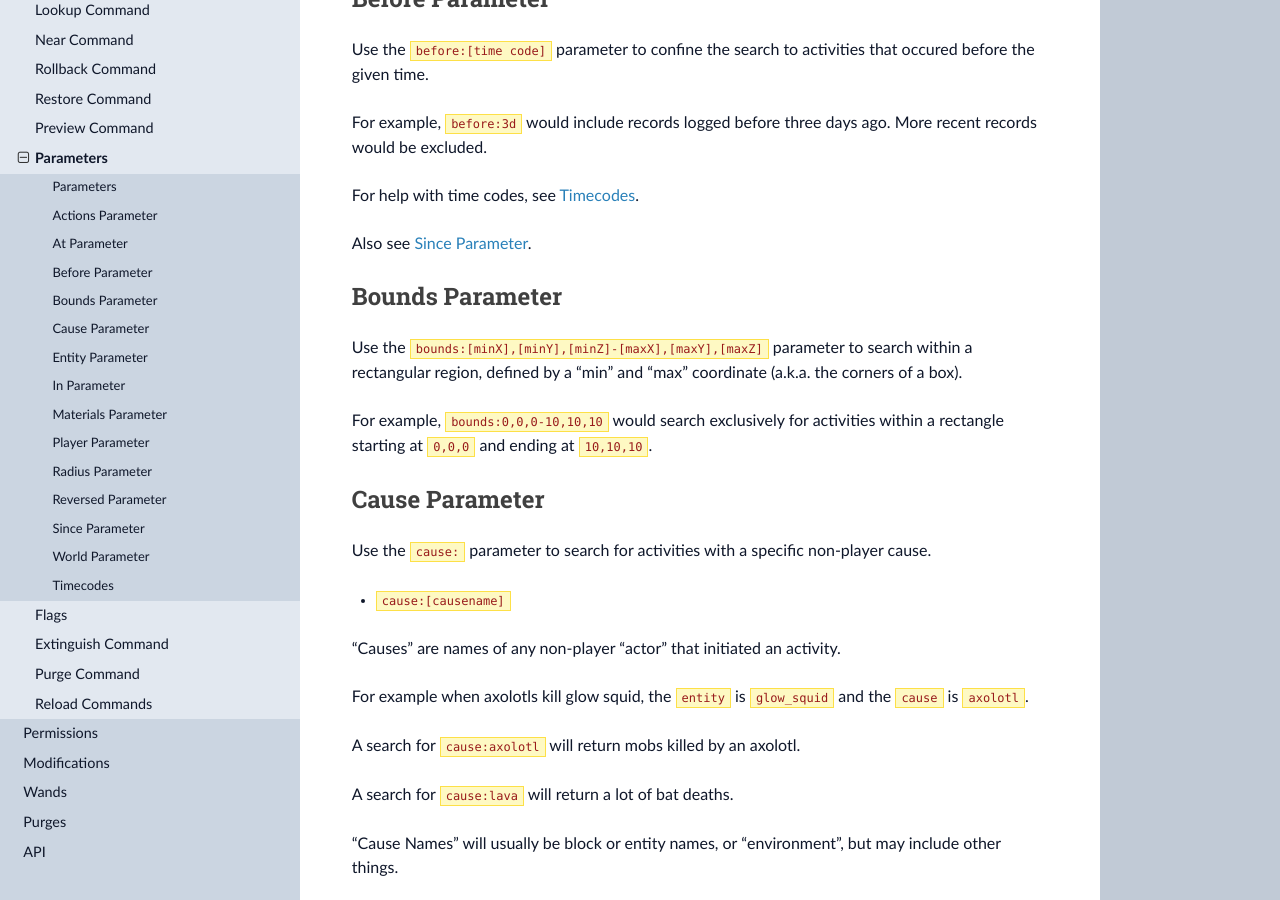
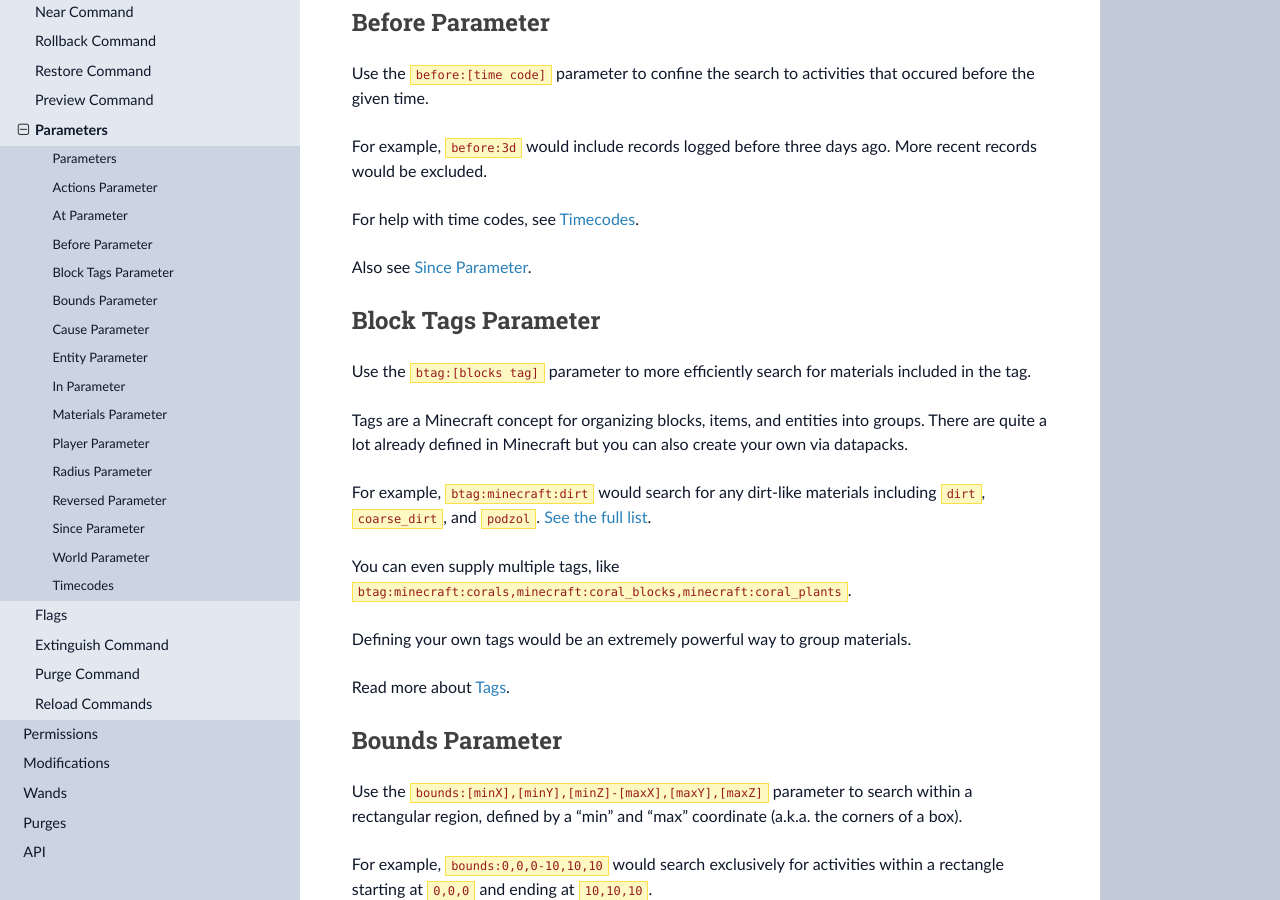
Before and after one commit to prism/prism-docs, a Sphinx documentation site: the page built from docs/source/commands/parameters.rst, in a window 1280 px wide and 900 px high, scrolled down 1983 px. Built offline with Sphinx 7.4.7 and the Read the Docs theme 3.1.0, drawn with Linux system fonts in a browser that asks for light colours.

Commit message:
Adds btag parameter

```diff
--- a/docs/source/commands/parameters.rst
+++ b/docs/source/commands/parameters.rst
@@ -63,6 +63,21 @@ For example, ``before:3d`` would include records logged before three days ago. M
 For help with time codes, see :ref:`timecodes`.
 
 Also see :ref:`since`.
+
+Block Tags Parameter
+--------------------
+
+Use the ``btag:[blocks tag]`` parameter to more efficiently search for materials included in the tag.
+
+Tags are a Minecraft concept for organizing blocks, items, and entities into groups. There are quite a lot already defined in Minecraft but you can also create your own via datapacks.
+
+For example, ``btag:minecraft:dirt`` would search for any dirt-like materials including ``dirt``, ``coarse_dirt``, and ``podzol``. `See the full list <https://minecraft.wiki/w/Block_tag_(Java_Edition)#dirt>`_.
+
+You can even supply multiple tags, like ``btag:minecraft:corals,minecraft:coral_blocks,minecraft:coral_plants``.
+
+Defining your own tags would be an extremely powerful way to group materials.
+
+Read more about `Tags <https://minecraft.wiki/w/Tag>`_.
 
 .. _bounds:
 
```
Also changed, not shown: docs/source/v4_v_v3.rst (+4 -4 lines).
